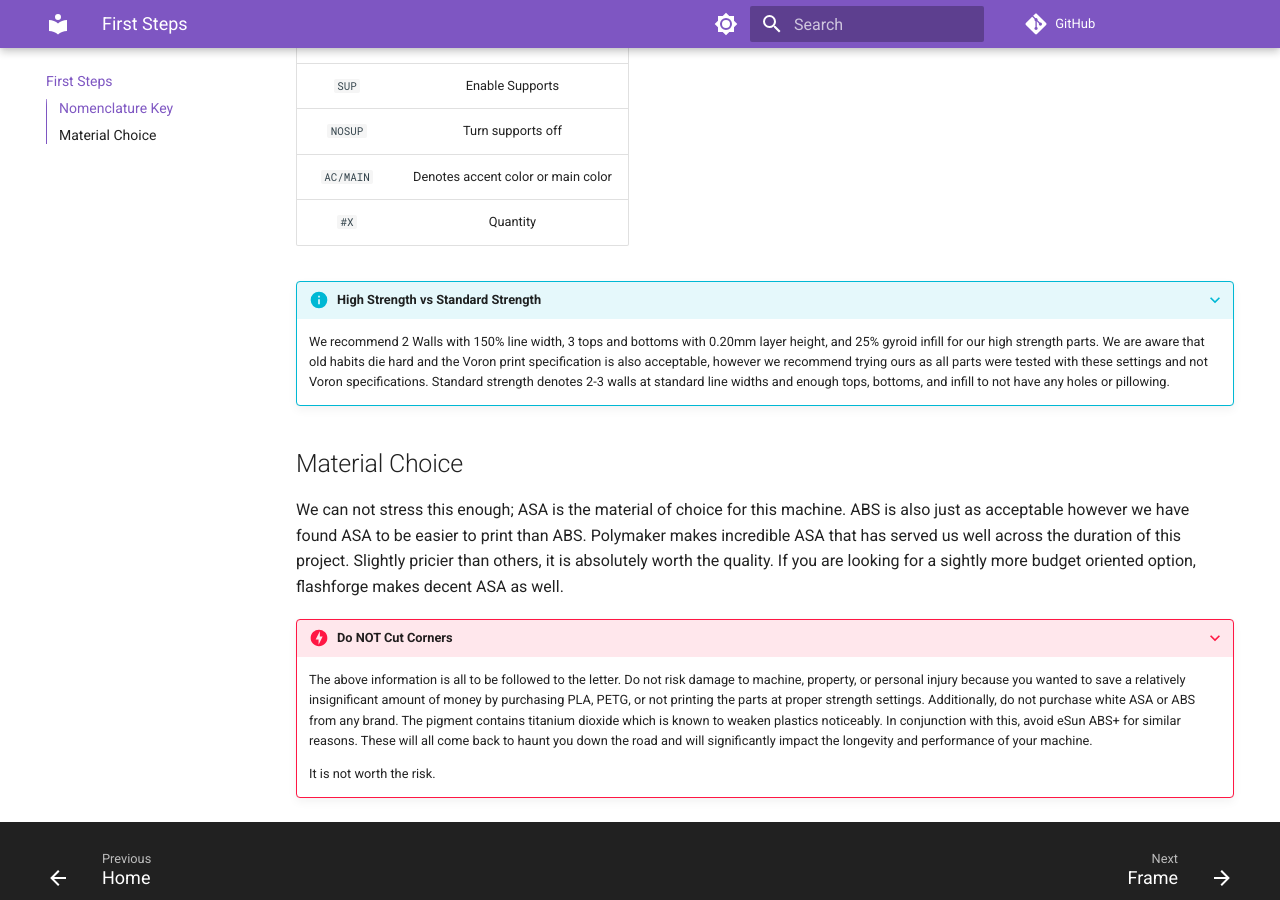
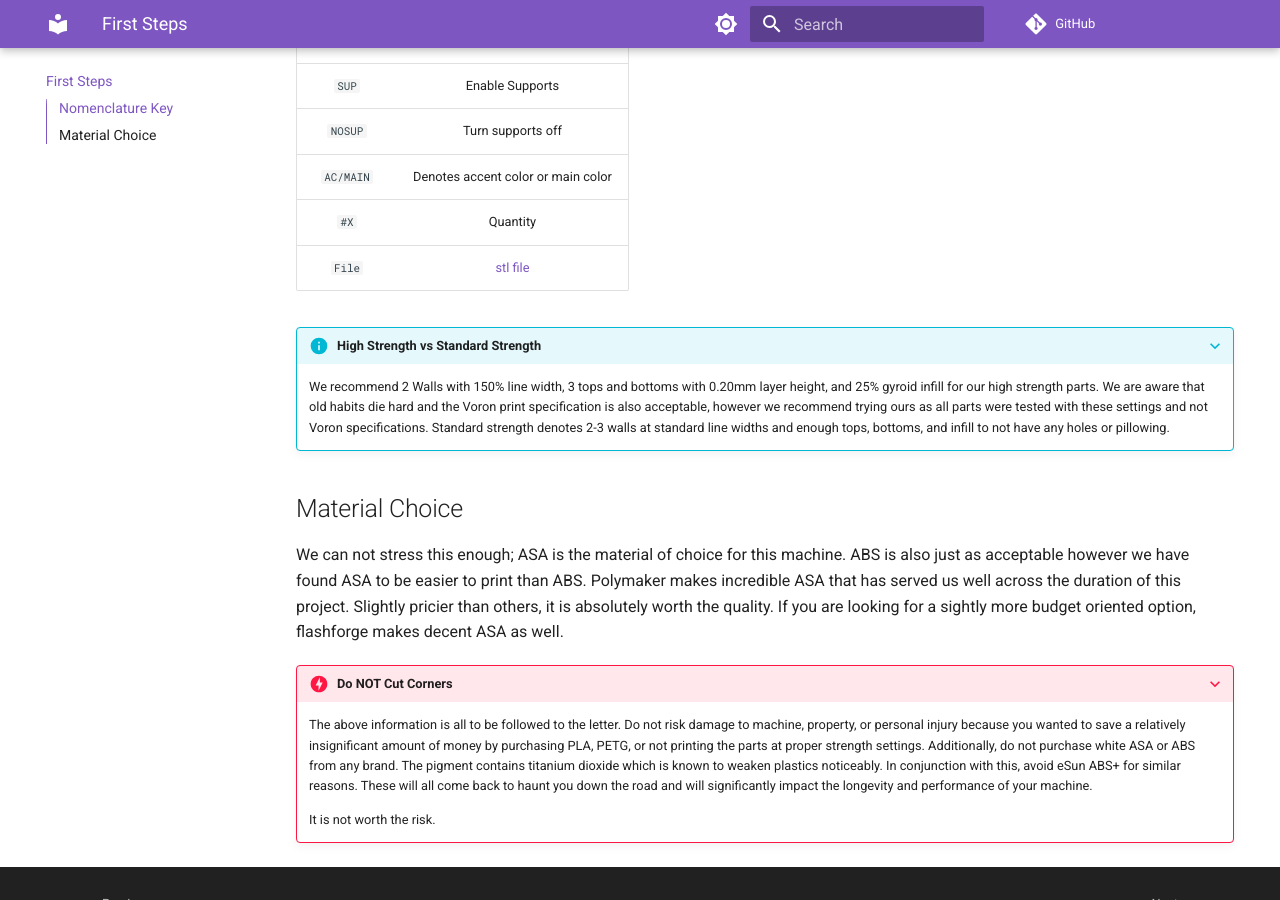
Before and after one commit to VectorForce3D/TV06_XY, an MkDocs documentation site: the page built from docs/about.md, in a window 1280 px wide and 900 px high, scrolled down 469 px. Built offline with MkDocs 1.6.1 and Material for MkDocs 9.7.7, drawn with Linux system fonts in a browser that asks for light colours; comment, search, counter and statistics services are not loaded.

Commit message:
Update about.md

```diff
--- a/docs/about.md
+++ b/docs/about.md
@@ -13,6 +13,7 @@ We all know aesthetics are more important than function! Right?
 | `NOSUP`     |     Turn supports off |
 | `AC/MAIN`   |      Denotes accent color or main color |
 | `#X`        |     Quantity |
+| `File` | [stl file](https://github.com/VectorForce3D/TV06_XY/blob/main/STL/Frame/FrameBrace_STR_NOSUP_MIXED_2X.STL) |
 
 ???+ info "High Strength vs Standard Strength"
 
```
